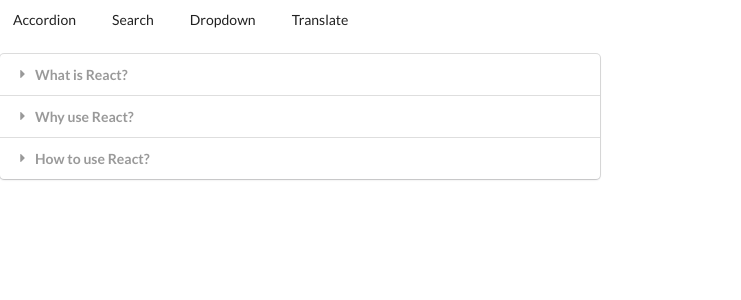
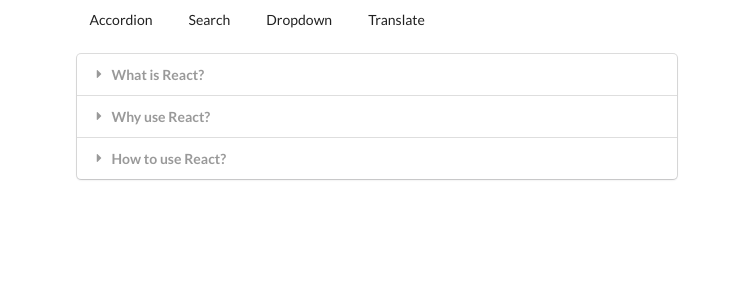
Before and after one commit to Swdenis/WikiWidgets, a React (Create React App) app: page / in a window 1280 px wide. Shown: the top 300 px of the page, without its empty margins (0-741 px from the left). Built offline with nearby package versions, Linux system fonts and the light colour scheme.

Commit message:
Added container

```diff
--- a/src/App.js
+++ b/src/App.js
@@ -43,7 +43,7 @@
     const [selected,setSelected] = useState(options[0]);
 
     return(
-        <div>
+        <div className='ui container'>
             <Header/>
             <Route path = '/'>
                 <Accordion items={items}/>
```
Also changed, not shown: 1 other file (tests, documents, lock files or other folders).
